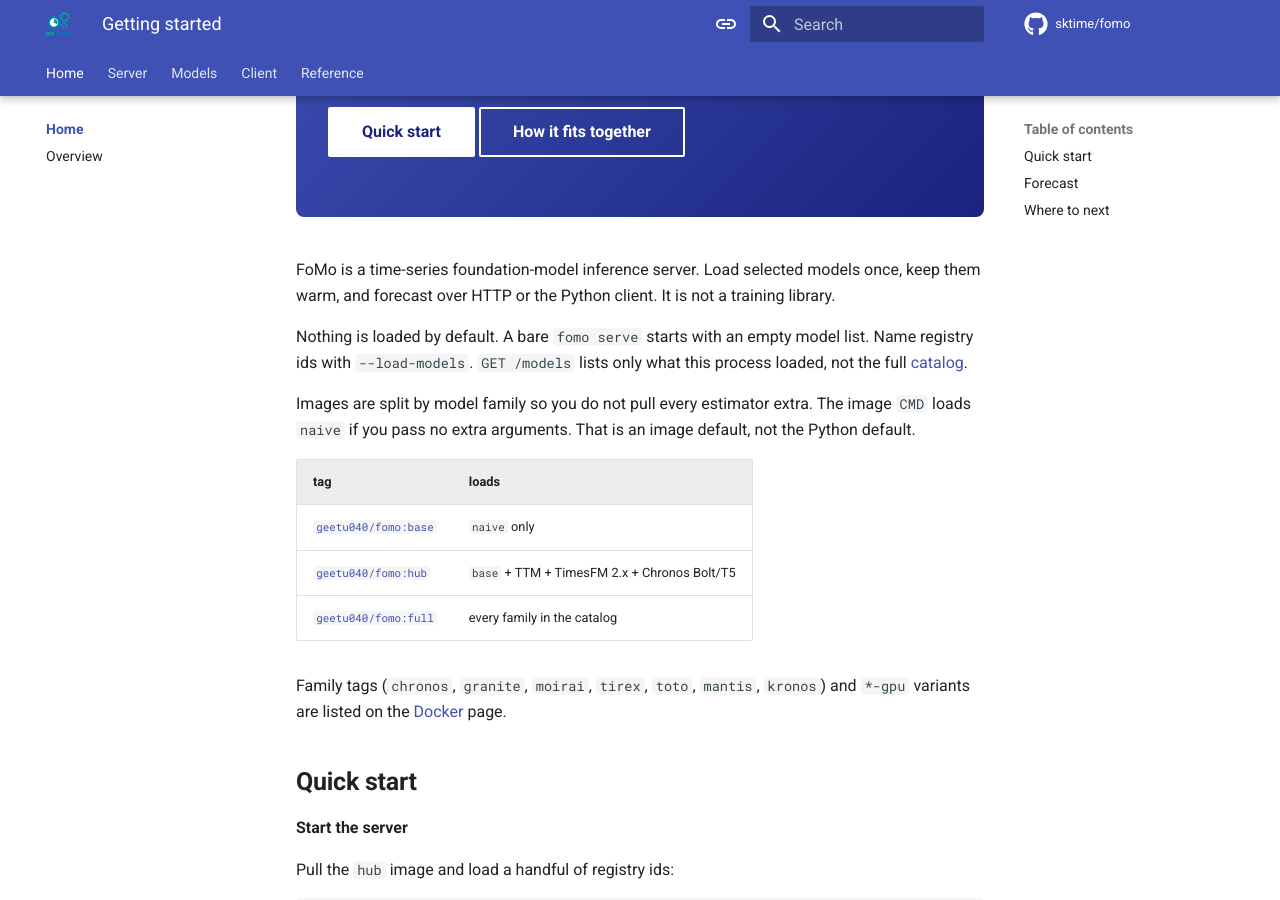
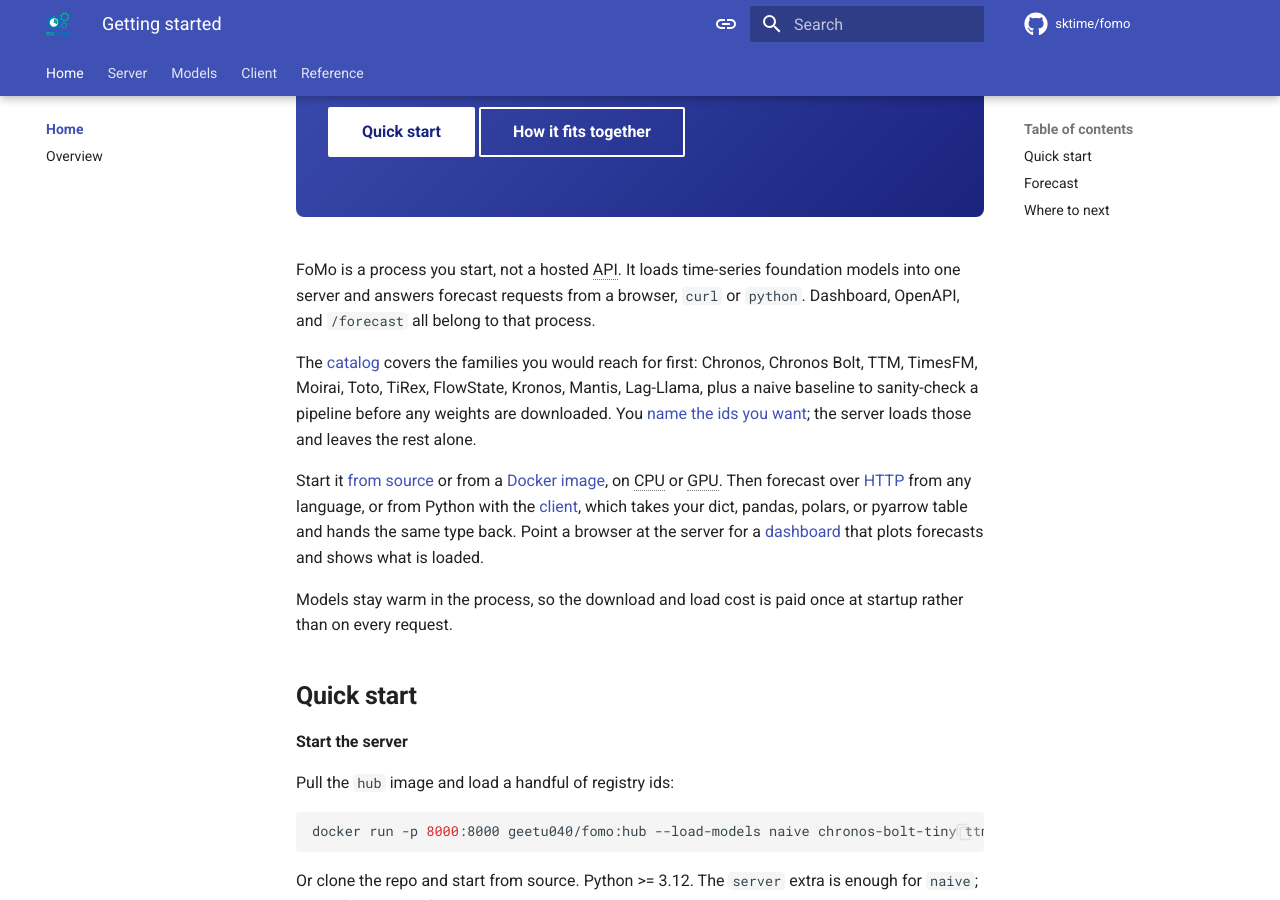
Before and after one commit to sktime/tserve, an MkDocs documentation site: the page built from docs/index.md, in a window 1280 px wide and 900 px high, scrolled down 272 px. Built offline with MkDocs 1.6.1 and Material for MkDocs 9.7.7, drawn with Linux system fonts in a browser that asks for light colours; comment, search, counter and statistics services are not loaded.

Commit message:
improve introductory lines

```diff
--- a/docs/index.md
+++ b/docs/index.md
@@ -10,19 +10,13 @@ Time-series Foundation Models behind one server. Load the models you name, keep
 
 </div>
 
-FoMo is a time-series foundation-model inference server. Load selected models once, keep them warm, and forecast over HTTP or the Python client. It is not a training library.
+FoMo is a process you start, not a hosted API. It loads time-series foundation models into one server and answers forecast requests from a browser, `curl` or `python`. Dashboard, OpenAPI, and `/forecast` all belong to that process.
 
-Nothing is loaded by default. A bare `fomo serve` starts with an empty model list. Name registry ids with `--load-models`. `GET /models` lists only what this process loaded, not the full [catalog](models/catalog.md).
+The [catalog](models/catalog.md) covers the families you would reach for first: Chronos, Chronos Bolt, TTM, TimesFM, Moirai, Toto, TiRex, FlowState, Kronos, Mantis, Lag-Llama, plus a naive baseline to sanity-check a pipeline before any weights are downloaded. You [name the ids you want](models/index.md); the server loads those and leaves the rest alone.
 
-Images are split by model family so you do not pull every estimator extra. The image `CMD` loads `naive` if you pass no extra arguments. That is an image default, not the Python default.
+Start it [from source](server/index.md) or from a [Docker image](server/docker.md), on CPU or GPU. Then forecast over [HTTP](client/http.md) from any language, or from Python with the [client](client/python.md), which takes your dict, pandas, polars, or pyarrow table and hands the same type back. Point a browser at the server for a [dashboard](server/dashboard.md) that plots forecasts and shows what is loaded.
 
-| tag | loads |
-| --- | --- |
-| [`geetu040/fomo:base`](https://hub.docker.com/r/geetu040/fomo) | `naive` only |
-| [`geetu040/fomo:hub`](https://hub.docker.com/r/geetu040/fomo) | `base` + TTM + TimesFM 2.x + Chronos Bolt/T5 |
-| [`geetu040/fomo:full`](https://hub.docker.com/r/geetu040/fomo) | every family in the catalog |
-
-Family tags (`chronos`, `granite`, `moirai`, `tirex`, `toto`, `mantis`, `kronos`) and `*-gpu` variants are listed on the [Docker](server/docker.md) page.
+Models stay warm in the process, so the download and load cost is paid once at startup rather than on every request.
 
 ## Quick start
 
```
